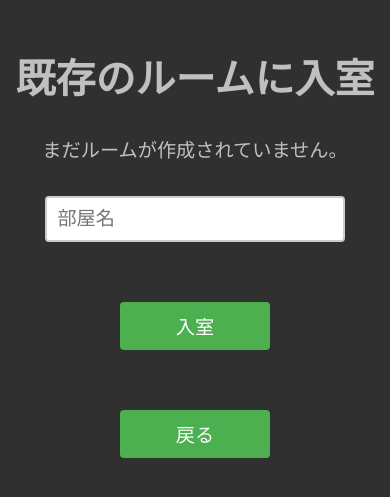
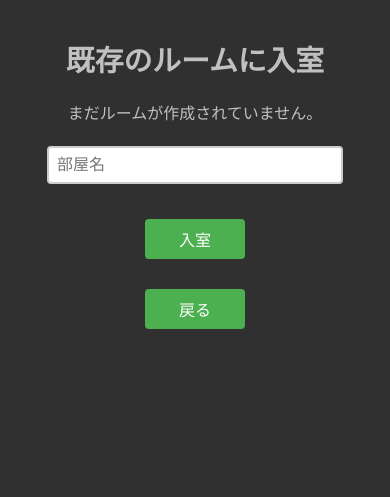
Before and after one commit to TakanariShimbo/ReversiAppAtGlitch, a Flask app: page /enter in a window 390 px wide. Shown: the top 497 px of the page. Run offline with Flask 3, Linux system fonts and the light colour scheme.

Commit message:
Update styles.css

```diff
--- a/static/styles.css
+++ b/static/styles.css
@@ -98,3 +131,101 @@ p {
         font-size: 1.2rem;
         margin: 10px 0;
     }
+}
+
+
+
+/* スマホ用のCSS */
+@media (max-width: 767px) {
+    /* Landscape orientation */
+    @media (orientation: landscape) {
+        #board td {
+            width: calc((100vh - 80px) / 8);
+            height: calc((100vh - 80px) / 8);
+        }
+
+        .black-disc, .white-disc {
+            width: calc((100vh - 80px) / 10);
+            height: calc((100vh - 80px) / 10);
+        }
+    }
+
+    /* Portrait orientation */
+    @media (orientation: portrait) {
+        #board td {
+            width: calc((100vw - 80px) / 8);
+            height: calc((100vw - 80px) / 8);
+        }
+
+        .black-disc, .white-disc {
+            width: calc((100vw - 80px) / 10);
+            height: calc((100vw - 80px) / 10);
+        }
+    }
+
+    /* General styles */
+    body {
+        text-align: center;
+        color: #C0C0C0;
+        background-color: #303030;
+        font-size: 1rem;
+        line-height: 1.5;
+        margin: 0;
+        padding: 10px;
+    }
+
+    h1 {
+        margin-top: 30px;
+        font-size: 1.8rem;
+    }
+
+    button {
+        display: inline-block;
+        margin: 15px 5px;
+        padding: 8px 12px;
+        font-size: 1rem;
+        background-color: #4CAF50;
+        color: white;
+        border: none;
+        border-radius: 4px;
+        cursor: pointer;
+        transition: background-color 0.3s ease;
+        min-width: 100px;
+    }
+
+    button:hover {
+        background-color: #3e8e41;
+    }
+
+    input[type="text"] {
+        padding: 8px;
+        font-size: 1rem;
+        border: 2px solid #ccc;
+        border-radius: 4px;
+        box-sizing: border-box;
+        transition: border-color 0.3s ease;
+        display: block;
+        margin: 20px auto;
+        width: 80%;
+        max-width: 300px;
+    }
+
+    input[type="text"]:focus {
+        border-color: #4CAF50;
+    }
+
+    ul {
+        list-style: none;
+        padding: 0;
+        margin: 0;
+    }
+
+    ul li {
+        margin: 8px 0;
+    }
+
+    p {
+        font-size: 1rem;
+        margin: 8px 0;
+    }
+}
```
Also changed, not shown: other parts of static/styles.css (+38 -5 lines). Lines whose indentation alone changed are shown as unchanged.
